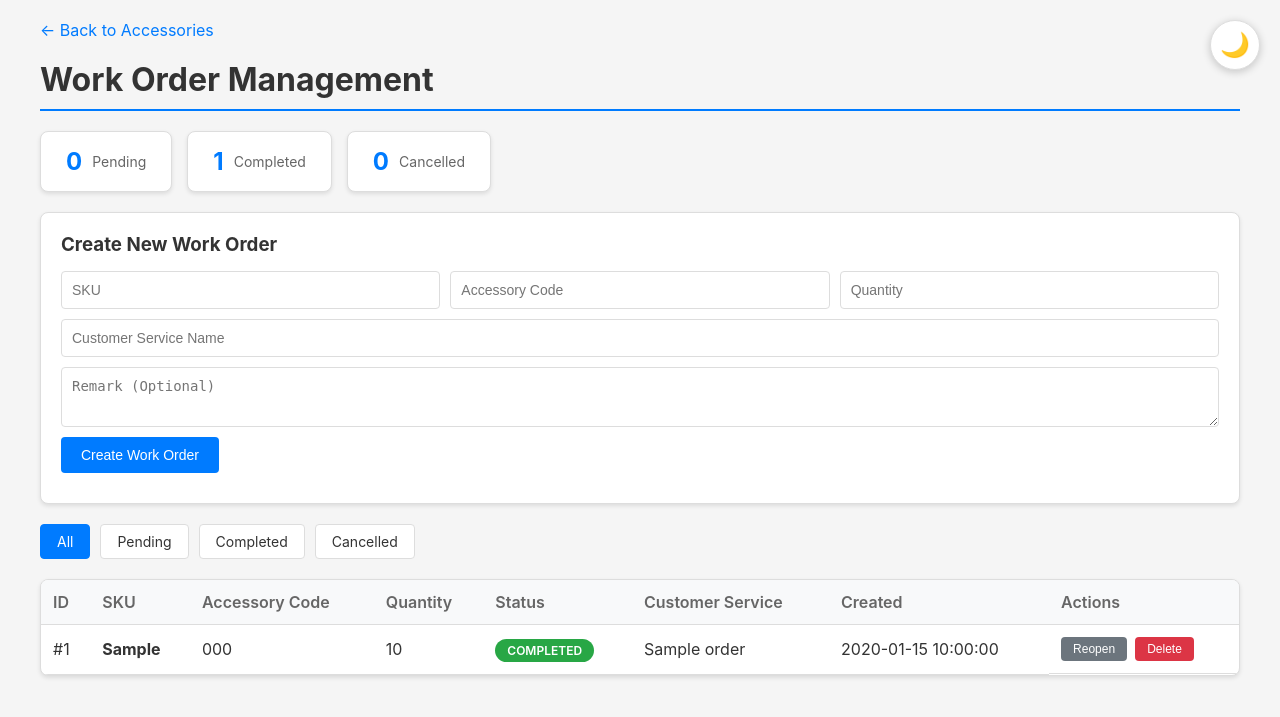
After one commit to woody1983/Takhisis, a Flask app: page /work_orders in a window 1280 px wide. The commit adds this page. Shown: the top 717 px of the page. Run offline with Flask 3, Linux system fonts and the light colour scheme; tables that the repository leaves empty hold one stand-in row (values such as "Sample post").

Commit message:
feat: implement work order system (Issue #10)
- Add work_orders database table with fields: sku, accessory_code, quantity, status
- Create work order management page with CRUD operations
- Implement work order creation with validation
- Add status management: pending, completed, cancelled
- Add status filter buttons (All/Pending/Completed/Cancelled)
- Display work order statistics (pending/completed/cancelled counts)
- Add work order entry point in homepage navigation
- Support dark mode theme
- Use toast notifications for user feedback

Features:
- Create work order with SKU, accessory code, quantity, customer service name, remark
- Update work order status with one click
- Delete work orders
- Filter work orders by status
- Visual status badges with different colors

Closes #10

```diff
--- a/app.py
+++ b/app.py
@@ -48,6 +48,21 @@ def init_db():
             name TEXT NOT NULL UNIQUE,
             usage_count INTEGER DEFAULT 0,
             created_at TIMESTAMP DEFAULT CURRENT_TIMESTAMP
+        )
+    """)
+
+    # Create work_orders table
+    cursor.execute("""
+        CREATE TABLE IF NOT EXISTS work_orders (
+            id INTEGER PRIMARY KEY AUTOINCREMENT,
+            sku TEXT NOT NULL,
+            accessory_code TEXT NOT NULL,
+            quantity INTEGER NOT NULL,
+            status TEXT DEFAULT 'pending',
+            customer_service_name TEXT,
+            remark TEXT,
+            created_at TIMESTAMP DEFAULT CURRENT_TIMESTAMP,
+            completed_at TIMESTAMP
         )
     """)
 
@@ -520,6 +535,145 @@ def sku_detail(sku):
     )
 
 
+# ==================== Work Order Management Routes ====================
+
+
+@app.route("/work_orders")
+def work_orders_page():
+    """Work order management page"""
+    status_filter = request.args.get("status", "all")
+
+    conn = get_db()
+    cursor = conn.cursor()
+
+    # Build query based on filter
+    if status_filter == "all":
+        cursor.execute("""
+            SELECT * FROM work_orders
+            ORDER BY created_at DESC
+        """)
+    else:
+        cursor.execute("""
+            SELECT * FROM work_orders
+            WHERE status = ?
+            ORDER BY created_at DESC
+        """, (status_filter,))
+
+    work_orders = []
+    for row in cursor.fetchall():
+        work_orders.append(dict(row))
+
+    # Get counts for each status
+    cursor.execute("SELECT COUNT(*) FROM work_orders WHERE status = 'pending'")
+    pending_count = cursor.fetchone()[0]
+
+    cursor.execute("SELECT COUNT(*) FROM work_orders WHERE status = 'completed'")
+    completed_count = cursor.fetchone()[0]
+
+    cursor.execute("SELECT COUNT(*) FROM work_orders WHERE status = 'cancelled'")
+    cancelled_count = cursor.fetchone()[0]
+
+    conn.close()
+
+    return render_template(
+        "work_orders.html",
+        work_orders=work_orders,
+        status_filter=status_filter,
+        pending_count=pending_count,
+        completed_count=completed_count,
+        cancelled_count=cancelled_count,
+    )
+
+
+@app.route("/work_orders/add", methods=["POST"])
+def add_work_order():
+    """Add new work order"""
+    sku = request.form.get("sku", "").strip()
+    accessory_code = request.form.get("accessory_code", "").strip()
+    quantity = request.form.get("quantity", "").strip()
+    customer_service_name = request.form.get("customer_service_name", "").strip()
+    remark = request.form.get("remark", "").strip()
+
+    # Validation
+    if not sku or not accessory_code or not quantity:
+        return jsonify({"success": False, "message": "SKU, accessory code, and quantity are required"})
+
+    try:
+        quantity = int(quantity)
+        if quantity <= 0:
+            return jsonify({"success": False, "message": "Quantity must be greater than 0"})
+    except ValueError:
+        return jsonify({"success": False, "message": "Quantity must be a valid number"})
+
+    conn = get_db()
+    cursor = conn.cursor()
+
+    try:
+        cursor.execute("""
+            INSERT INTO work_orders (sku, accessory_code, quantity, customer_service_name, remark)
+            VALUES (?, ?, ?, ?, ?)
+        """, (sku, accessory_code, quantity, customer_service_name, remark))
+
+        conn.commit()
+        conn.close()
+
+        return jsonify({"success": True, "message": "Work order created successfully"})
+    except Exception as e:
+        conn.close()
+        return jsonify({"success": False, "message": f"Failed to create work order: {str(e)}"})
+
+
+@app.route("/work_orders/update/<int:order_id>", methods=["POST"])
+def update_work_order(order_id):
+    """Update work order status"""
+    status = request.form.get("status", "").strip()
+
+    if status not in ["pending", "completed", "cancelled"]:
+        return jsonify({"success": False, "message": "Invalid status"})
+
+    conn = get_db()
+    cursor = conn.cursor()
+
+    try:
+        if status == "completed":
+            cursor.execute("""
+                UPDATE work_orders
+                SET status = ?, completed_at = ?
+                WHERE id = ?
+            """, (status, datetime.now(), order_id))
+        else:
+            cursor.execute("""
+                UPDATE work_orders
+                SET status = ?, completed_at = NULL
+                WHERE id = ?
+            """, (status, order_id))
+
+        conn.commit()
+        conn.close()
+
+        return jsonify({"success": True, "message": "Work order updated successfully"})
+    except Exception as e:
+        conn.close()
+        return jsonify({"success": False, "message": f"Failed to update work order: {str(e)}"})
+
+
+@app.route("/work_orders/delete/<int:order_id>", methods=["POST"])
+def delete_work_order(order_id):
+    """Delete work order"""
+    conn = get_db()
+    cursor = conn.cursor()
+
+    try:
+        cursor.execute("DELETE FROM work_orders WHERE id = ?", (order_id,))
+        conn.commit()
+        conn.close()
+
+        return redirect(url_for("work_orders_page"))
+    except Exception as e:
+        conn.close()
+        return jsonify({"success": False, "message": f"Failed to delete work order: {str(e)}"})
+
+
 if __name__ == "__main__":
     init_db()
     print("Accessory Management System starting...")
--- a/templates/index.html
+++ b/templates/index.html
@@ -411,6 +411,7 @@
         <h1>Accessory Management</h1>
 
         <div class="nav-links">
+            <a href="{{ url_for('work_orders_page') }}" style="font-weight: bold; color: #28a745;">📋 Work Orders</a>
             <a href="{{ url_for('locations_page') }}">Manage Locations</a>
         </div>
 
--- /dev/null
+++ b/templates/work_orders.html
@@ -0,0 +1,488 @@
+<!DOCTYPE html>
+<html lang="en">
+<head>
+    <meta charset="UTF-8">
+    <meta name="viewport" content="width=device-width, initial-scale=1.0">
+    <title>Work Order Management</title>
+    <style>
+        * {
+            margin: 0;
+            padding: 0;
+            box-sizing: border-box;
+        }
+        :root {
+            --bg-color: #f5f5f5;
+            --card-bg: white;
+            --text-color: #333;
+            --text-secondary: #666;
+            --text-muted: #999;
+            --border-color: #ddd;
+            --table-header-bg: #f8f9fa;
+            --table-hover-bg: #f8f9fa;
+            --input-bg: white;
+        }
+        [data-theme="dark"] {
+            --bg-color: #1a1a2e;
+            --card-bg: #16213e;
+            --text-color: #eaeaea;
+            --text-secondary: #b8b8b8;
+            --text-muted: #888;
+            --border-color: #0f3460;
+            --table-header-bg: #0f3460;
+            --table-hover-bg: #1a1a2e;
+            --input-bg: #0f3460;
+        }
+        body {
+            font-family: -apple-system, BlinkMacSystemFont, 'Segoe UI', Roboto, 'Helvetica Neue', Arial, sans-serif;
+            background: var(--bg-color);
+            color: var(--text-color);
+            padding: 20px;
+            transition: background 0.3s, color 0.3s;
+        }
+        .container {
+            max-width: 1200px;
+            margin: 0 auto;
+        }
+        .back-link {
+            display: inline-block;
+            margin-bottom: 20px;
+            color: #007bff;
+            text-decoration: none;
+        }
+        .back-link:hover {
+            text-decoration: underline;
+        }
+        h1 {
+            color: var(--text-color);
+            margin-bottom: 20px;
+            padding-bottom: 10px;
+            border-bottom: 2px solid #007bff;
+        }
+        .stats-bar {
+            display: flex;
+            gap: 15px;
+            margin-bottom: 20px;
+            flex-wrap: wrap;
+        }
+        .stat-card {
+            background: var(--card-bg);
+            padding: 15px 25px;
+            border-radius: 8px;
+            box-shadow: 0 2px 4px rgba(0,0,0,0.1);
+            border: 1px solid var(--border-color);
+            display: flex;
+            align-items: center;
+            gap: 10px;
+        }
+        .stat-number {
+            font-size: 24px;
+            font-weight: bold;
+            color: #007bff;
+        }
+        .stat-label {
+            color: var(--text-secondary);
+            font-size: 14px;
+        }
+        .add-form {
+            background: var(--card-bg);
+            padding: 20px;
+            border-radius: 8px;
+            box-shadow: 0 2px 4px rgba(0,0,0,0.1);
+            margin-bottom: 20px;
+            border: 1px solid var(--border-color);
+        }
+        .form-row {
+            display: flex;
+            gap: 10px;
+            margin-bottom: 10px;
+            flex-wrap: wrap;
+        }
+        input[type="text"], input[type="number"], textarea, select {
+            padding: 10px;
+            border: 1px solid var(--border-color);
+            border-radius: 4px;
+            font-size: 14px;
+            background: var(--input-bg);
+            color: var(--text-color);
+        }
+        input[type="text"], input[type="number"] {
+            flex: 1;
+            min-width: 150px;
+        }
+        textarea {
+            width: 100%;
+            min-height: 60px;
+            resize: vertical;
+        }
+        button {
+            padding: 10px 20px;
+            background: #007bff;
+            color: white;
+            border: none;
+            border-radius: 4px;
+            cursor: pointer;
+            font-size: 14px;
+        }
+        button:hover {
+            background: #0056b3;
+        }
+        .filter-bar {
+            display: flex;
+            gap: 10px;
+            margin-bottom: 20px;
+            flex-wrap: wrap;
+        }
+        .filter-btn {
+            padding: 8px 16px;
+            background: var(--card-bg);
+            border: 1px solid var(--border-color);
+            border-radius: 4px;
+            color: var(--text-color);
+            text-decoration: none;
+            font-size: 14px;
+        }
+        .filter-btn.active {
+            background: #007bff;
+            color: white;
+            border-color: #007bff;
+        }
+        .filter-btn:hover:not(.active) {
+            background: var(--table-hover-bg);
+        }
+        .work-order-list {
+            background: var(--card-bg);
+            border-radius: 8px;
+            box-shadow: 0 2px 4px rgba(0,0,0,0.1);
+            overflow: hidden;
+            border: 1px solid var(--border-color);
+        }
+        table {
+            width: 100%;
+            border-collapse: collapse;
+        }
+        th, td {
+            padding: 12px;
+            text-align: left;
+            border-bottom: 1px solid var(--border-color);
+        }
+        th {
+            background: var(--table-header-bg);
+            font-weight: 600;
+            color: var(--text-secondary);
+        }
+        tr:hover {
+            background: var(--table-hover-bg);
+        }
+        .status-badge {
+            padding: 4px 12px;
+            border-radius: 20px;
+            font-size: 12px;
+            font-weight: 600;
+            text-transform: uppercase;
+        }
+        .status-pending {
+            background: #ffc107;
+            color: #000;
+        }
+        .status-completed {
+            background: #28a745;
+            color: white;
+        }
+        .status-cancelled {
+            background: #dc3545;
+            color: white;
+        }
+        .actions {
+            display: flex;
+            gap: 8px;
+        }
+        .btn-small {
+            padding: 5px 12px;
+            font-size: 12px;
+        }
+        .btn-success {
+            background: #28a745;
+        }
+        .btn-success:hover {
+            background: #218838;
+        }
+        .btn-danger {
+            background: #dc3545;
+        }
+        .btn-danger:hover {
+            background: #c82333;
+        }
+        .btn-secondary {
+            background: #6c757d;
+        }
+        .btn-secondary:hover {
+            background: #545b62;
+        }
+        .empty {
+            text-align: center;
+            padding: 40px;
+            color: var(--text-muted);
+        }
+        .theme-toggle {
+            position: fixed;
+            top: 20px;
+            right: 20px;
+            background: var(--card-bg);
+            border: 1px solid var(--border-color);
+            border-radius: 50%;
+            width: 50px;
+            height: 50px;
+            cursor: pointer;
+            display: flex;
+            align-items: center;
+            justify-content: center;
+            font-size: 24px;
+            box-shadow: 0 2px 8px rgba(0,0,0,0.2);
+            z-index: 1000;
+            transition: all 0.3s;
+        }
+        .theme-toggle:hover {
+            transform: scale(1.1);
+        }
+        /* Toast notification styles */
+        .toast-container {
+            position: fixed;
+            top: 20px;
+            right: 20px;
+            z-index: 9999;
+            display: flex;
+            flex-direction: column;
+            gap: 10px;
+        }
+        .toast {
+            padding: 12px 20px;
+            border-radius: 8px;
+            color: white;
+            font-size: 14px;
+            font-weight: 500;
+            box-shadow: 0 4px 12px rgba(0,0,0,0.3);
+            animation: slideIn 0.3s ease-out;
+            display: flex;
+            align-items: center;
+            gap: 10px;
+            min-width: 250px;
+            max-width: 400px;
+        }
+        .toast.success {
+            background: linear-gradient(135deg, #28a745, #20c997);
+        }
+        .toast.error {
+            background: linear-gradient(135deg, #dc3545, #fd7e14);
+        }
+        @keyframes slideIn {
+            from {
+                transform: translateX(100%);
+                opacity: 0;
+            }
+            to {
+                transform: translateX(0);
+                opacity: 1;
+            }
+        }
+        @keyframes fadeOut {
+            from {
+                transform: translateX(0);
+                opacity: 1;
+            }
+            to {
+                transform: translateX(100%);
+                opacity: 0;
+            }
+        }
+    </style>
+</head>
+<body>
+    <button class="theme-toggle" id="themeToggle" title="Toggle Dark Mode">🌙</button>
+    <div class="toast-container" id="toastContainer"></div>
+
+    <div class="container">
+        <a href="{{ url_for('index') }}" class="back-link">← Back to Accessories</a>
+
+        <h1>Work Order Management</h1>
+
+        <!-- Statistics -->
+        <div class="stats-bar">
+            <div class="stat-card">
+                <span class="stat-number">{{ pending_count }}</span>
+                <span class="stat-label">Pending</span>
+            </div>
+            <div class="stat-card">
+                <span class="stat-number">{{ completed_count }}</span>
+                <span class="stat-label">Completed</span>
+            </div>
+            <div class="stat-card">
+                <span class="stat-number">{{ cancelled_count }}</span>
+                <span class="stat-label">Cancelled</span>
+            </div>
+        </div>
+
+        <!-- Add Work Order Form -->
+        <div class="add-form">
+            <h3 style="margin-bottom: 15px;">Create New Work Order</h3>
+            <form id="addWorkOrderForm">
+                <div class="form-row">
+                    <input type="text" name="sku" placeholder="SKU" required>
+                    <input type="text" name="accessory_code" placeholder="Accessory Code" required>
+                    <input type="number" name="quantity" placeholder="Quantity" min="1" required>
+                </div>
+                <div class="form-row">
+                    <input type="text" name="customer_service_name" placeholder="Customer Service Name" style="flex: 1;">
+                </div>
+                <div class="form-row">
+                    <textarea name="remark" placeholder="Remark (Optional)"></textarea>
+                </div>
+                <div class="form-row">
+                    <button type="submit">Create Work Order</button>
+                </div>
+            </form>
+        </div>
+
+        <!-- Filter Buttons -->
+        <div class="filter-bar">
+            <a href="{{ url_for('work_orders_page', status='all') }}" class="filter-btn {% if status_filter == 'all' %}active{% endif %}">All</a>
+            <a href="{{ url_for('work_orders_page', status='pending') }}" class="filter-btn {% if status_filter == 'pending' %}active{% endif %}">Pending</a>
+            <a href="{{ url_for('work_orders_page', status='completed') }}" class="filter-btn {% if status_filter == 'completed' %}active{% endif %}">Completed</a>
+            <a href="{{ url_for('work_orders_page', status='cancelled') }}" class="filter-btn {% if status_filter == 'cancelled' %}active{% endif %}">Cancelled</a>
+        </div>
+
+        <!-- Work Order List -->
+        <div class="work-order-list">
+            {% if work_orders %}
+            <table>
+                <thead>
+                    <tr>
+                        <th>ID</th>
+                        <th>SKU</th>
+                        <th>Accessory Code</th>
+                        <th>Quantity</th>
+                        <th>Status</th>
+                        <th>Customer Service</th>
+                        <th>Created</th>
+                        <th>Actions</th>
+                    </tr>
+                </thead>
+                <tbody>
+                    {% for order in work_orders %}
+                    <tr>
+                        <td>#{{ order.id }}</td>
+                        <td><strong>{{ order.sku }}</strong></td>
+                        <td>{{ order.accessory_code }}</td>
+                        <td>{{ order.quantity }}</td>
+                        <td>
+                            <span class="status-badge status-{{ order.status }}">{{ order.status }}</span>
+                        </td>
+                        <td>{{ order.customer_service_name or '-' }}</td>
+                        <td>{{ order.created_at }}</td>
+                        <td class="actions">
+                            {% if order.status == 'pending' %}
+                            <button class="btn-small btn-success" onclick="updateStatus({{ order.id }}, 'completed')">Complete</button>
+                            <button class="btn-small btn-danger" onclick="updateStatus({{ order.id }}, 'cancelled')">Cancel</button>
+                            {% elif order.status == 'completed' %}
+                            <button class="btn-small btn-secondary" onclick="updateStatus({{ order.id }}, 'pending')">Reopen</button>
+                            {% elif order.status == 'cancelled' %}
+                            <button class="btn-small btn-secondary" onclick="updateStatus({{ order.id }}, 'pending')">Reopen</button>
+                            {% endif %}
+                            <form action="{{ url_for('delete_work_order', order_id=order.id) }}" method="post" style="display:inline;" onsubmit="return confirm('Delete this work order?');">
+                                <button type="submit" class="btn-small btn-danger">Delete</button>
+                            </form>
+                        </td>
+                    </tr>
+                    {% endfor %}
+                </tbody>
+            </table>
+            {% else %}
+            <div class="empty">No work orders found. Create your first work order above.</div>
+            {% endif %}
+        </div>
+    </div>
+
+    <script>
+        // Toast notification function
+        function showToast(message, type = 'success', duration = 3000) {
+            const container = document.getElementById('toastContainer');
+            const toast = document.createElement('div');
+            toast.className = `toast ${type}`;
+
+            const icon = type === 'success' ? '✓' : '✗';
+            toast.innerHTML = `<span>${icon}</span><span>${message}</span>`;
+
+            container.appendChild(toast);
+
+            setTimeout(() => {
+                toast.classList.add('fade-out');
+                setTimeout(() => toast.remove(), 300);
+            }, duration);
+        }
+
+        // Form submission
+        document.getElementById('addWorkOrderForm').addEventListener('submit', function(e) {
+            e.preventDefault();
+
+            const formData = new FormData(this);
+
+            fetch('/work_orders/add', {
+                method: 'POST',
+                body: formData
+            })
+            .then(response => response.json())
+            .then(data => {
+                if (data.success) {
+                    showToast(data.message, 'success');
+                    setTimeout(() => location.reload(), 1000);
+                } else {
+                    showToast(data.message, 'error');
+                }
+            })
+            .catch(error => {
+                showToast('Failed to create work order. Please try again.', 'error');
+            });
+        });
+
+        // Update status function
+        function updateStatus(orderId, status) {
+            const formData = new FormData();
+            formData.append('status', status);
+
+            fetch(`/work_orders/update/${orderId}`, {
+                method: 'POST',
+                body: formData
+            })
+            .then(response => response.json())
+            .then(data => {
+                if (data.success) {
+                    showToast(data.message, 'success');
+                    setTimeout(() => location.reload(), 500);
+                } else {
+                    showToast(data.message, 'error');
+                }
+            })
+            .catch(error => {
+                showToast('Failed to update work order. Please try again.', 'error');
+            });
+        }
+
+        // Theme toggle functionality
+        const themeToggle = document.getElementById('themeToggle');
+        const html = document.documentElement;
+
+        // Check for saved theme preference
+        const savedTheme = localStorage.getItem('theme') || 'light';
+        html.setAttribute('data-theme', savedTheme);
+        themeToggle.textContent = savedTheme === 'dark' ? '☀️' : '🌙';
+
+        themeToggle.addEventListener('click', function() {
+            const currentTheme = html.getAttribute('data-theme');
+            const newTheme = currentTheme === 'dark' ? 'light' : 'dark';
+
+            html.setAttribute('data-theme', newTheme);
+            localStorage.setItem('theme', newTheme);
+            themeToggle.textContent = newTheme === 'dark' ? '☀️' : '🌙';
+        });
+    </script>
+</body>
+</html>
```
